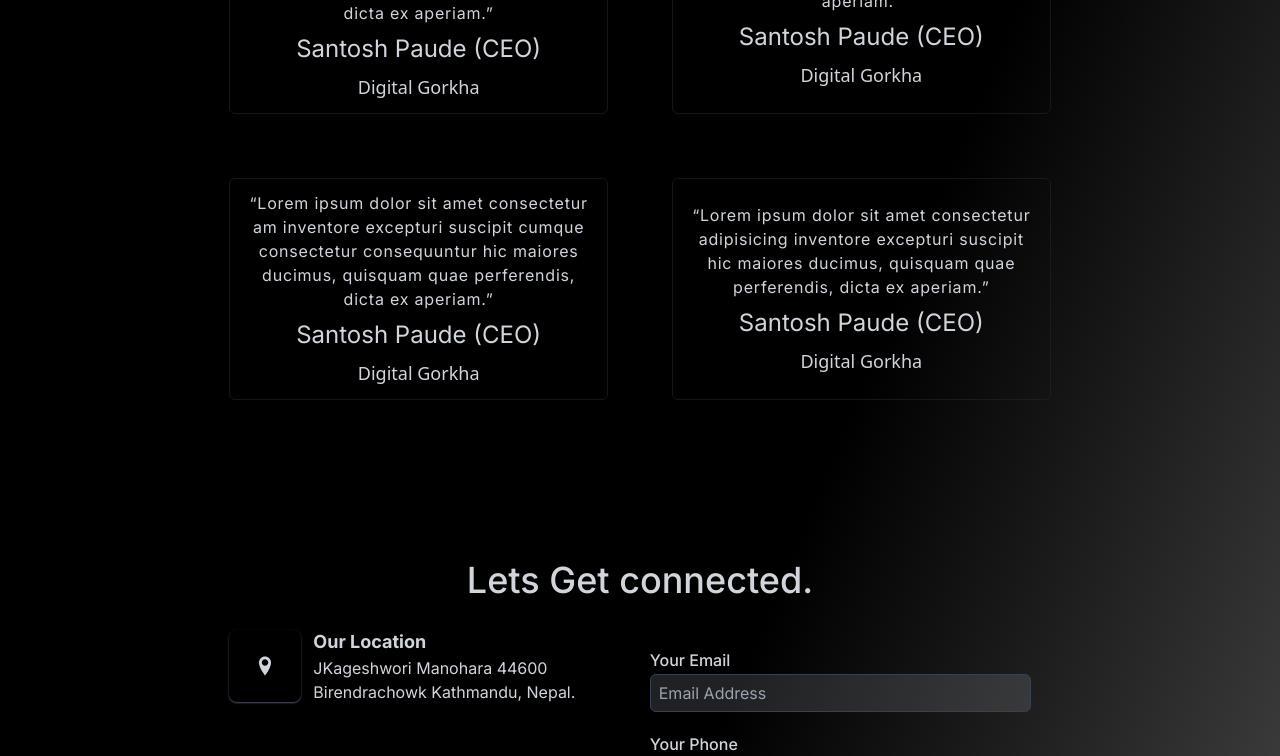
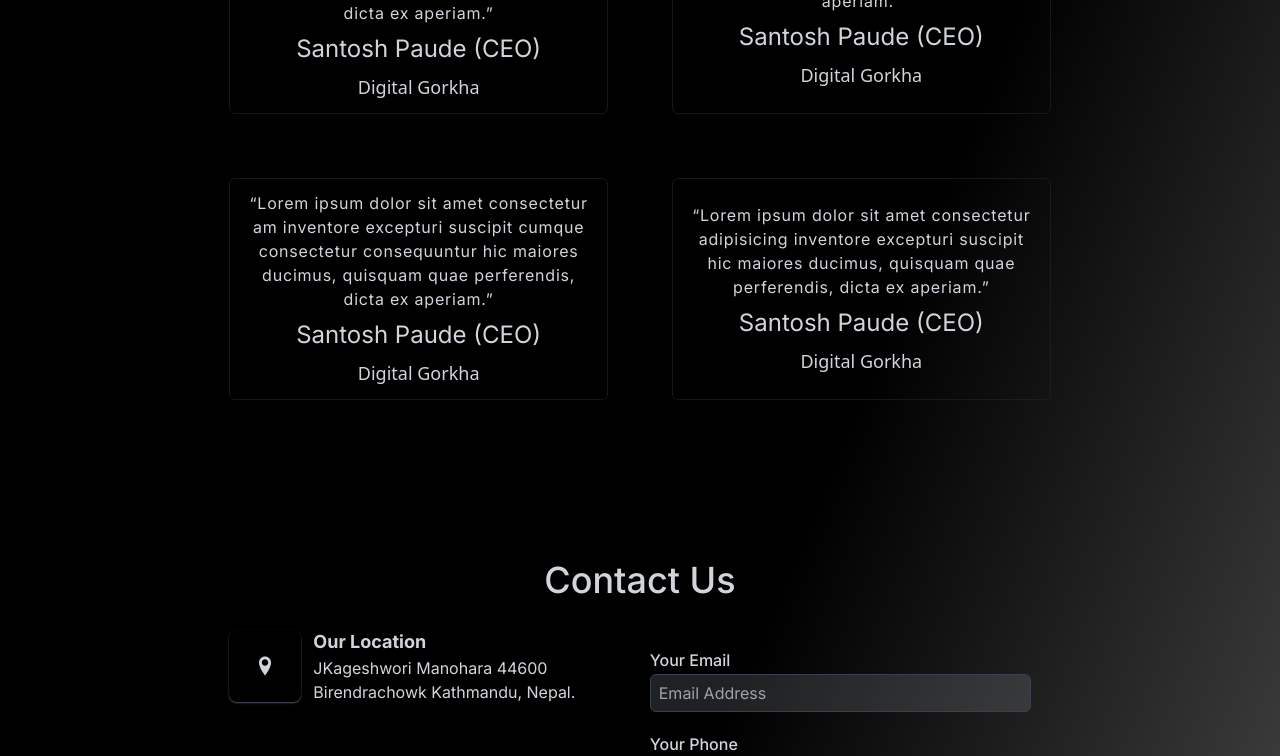
Before and after one commit to lokendra-chaulagain/Babbler-Studio, a Next.js app: page / in a window 1280 px wide. Shown: the part 1672-2428 px from the top of the page. Built offline with nearby package versions, Linux system fonts and the light colour scheme.

Commit message:
contact section added

```diff
--- a/app/components/ContactSection.tsx
+++ b/app/components/ContactSection.tsx
@@ -7,7 +7,7 @@ import PhoneIcon from "./icons/PhoneIcon";
 export default function ContactSection() {
   return (
     <section id="contact" className="text-gray-300 mt-32 md:mt-40">
-      <p className=" text-4xl font-medium  text-center mb-7">Lets Get connected.</p>
+      <p className=" text-4xl font-medium  text-center mb-7">Contact Us</p>
       <div className="flex flex-col md:flex-row mt-12 md:mt-0 ">
         <div className="w-full  flex flex-col gap-5 md:gap-0 justify-between">
           <div className="flex items-center gap-3">
--- a/app/components/HeroSection.tsx
+++ b/app/components/HeroSection.tsx
@@ -2,10 +2,13 @@
 import Image from "next/image";
 import logo from "../../public/logo.png";
 import ArrowRightIcon from "./icons/ArrowRightIcon";
+import AnchorLink from "react-anchor-link-smooth-scroll";
 
 export default function HeroSection() {
   return (
-    <div id="home" className="min-h-screen pt-24  md:pt-48">
+    <div
+      id="home"
+      className="min-h-screen pt-24  md:pt-48">
       <div className="flex flex-col md:flex-row order items-center justify-between  ">
         <div className="flex flex-col md:-8/12 order-2 md:order-1">
           <div className="flex flex-col text-center md:text-left">
@@ -14,9 +17,12 @@ export default function HeroSection() {
           </div>
 
           <div className="absolute bottom-10  ">
-            <span className="text-gray-300 flex items-center gap-2 cursor-pointer">
+            <AnchorLink
+              href="#contact"
+              offset="70"
+              className="text-gray-300 flex items-center gap-2 cursor-pointer">
               Connect With Us <ArrowRightIcon />
-            </span>
+            </AnchorLink>
           </div>
         </div>
 
--- a/app/page.tsx
+++ b/app/page.tsx
@@ -5,6 +5,7 @@ import HeroSection from "./components/HeroSection";
 import Navbar from "./components/Navbar";
 import TestimonialSection from "./components/TestimonialSection";
 import ContactSection from "./components/ContactSection";
+
 
 export default function Home() {
   return (
```
